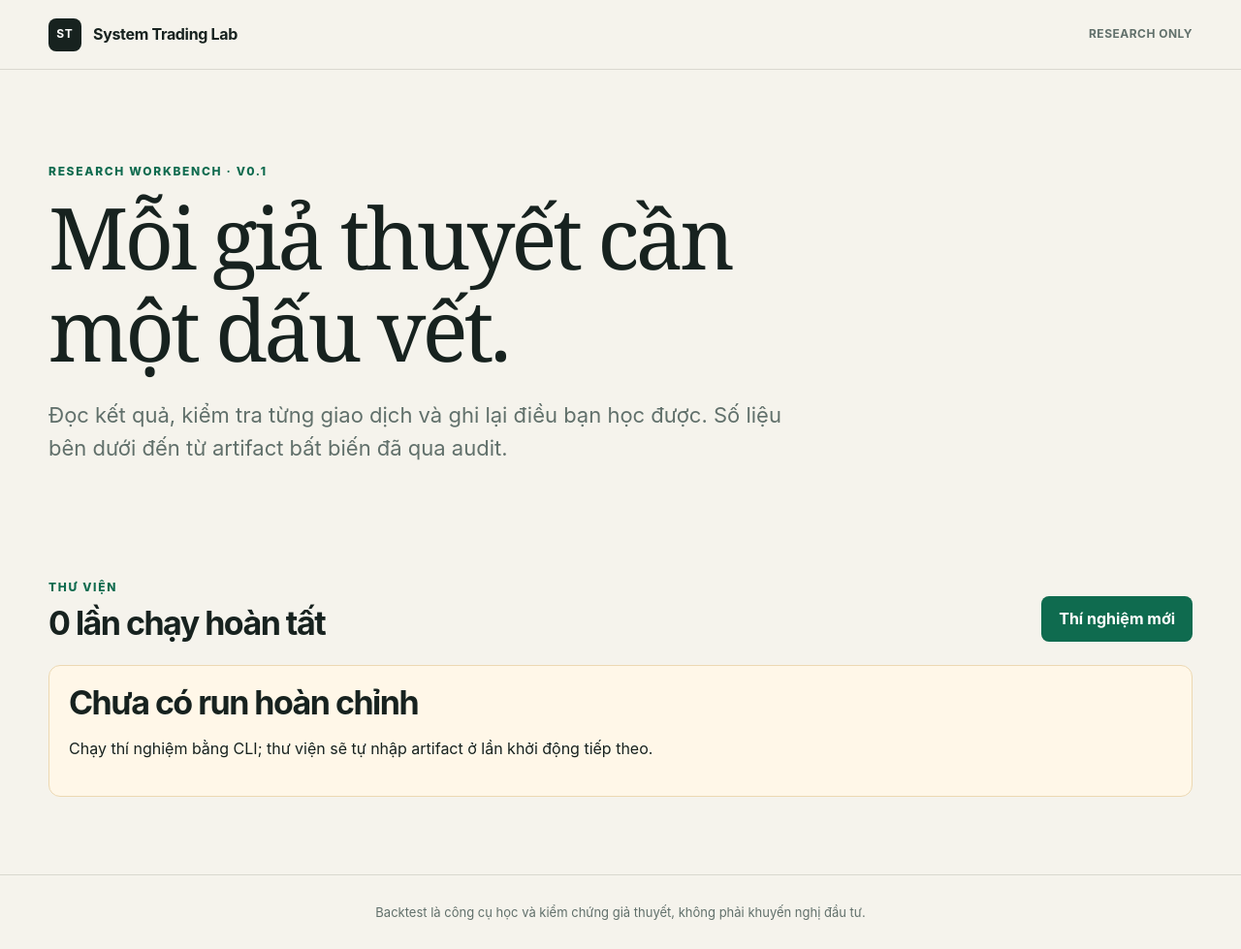
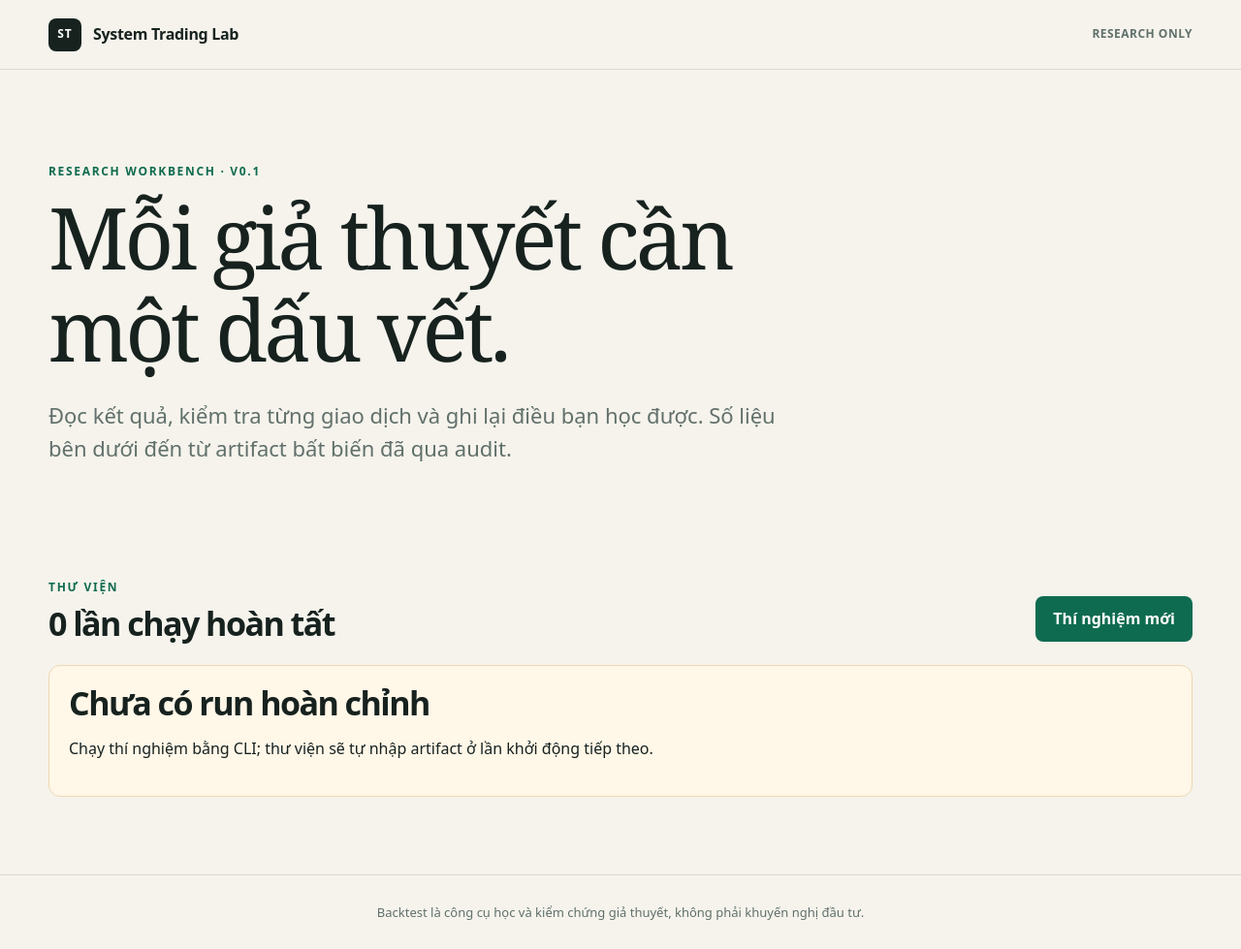
Before and after one commit to juliuss1907/AIgorithmic-trading, a FastAPI app: page / in a window 1280 px wide. Shown: the whole page at 97% size. Run offline with FastAPI, Linux system fonts and the light colour scheme; data that the repository does not hold is empty.

Commit message:
fix: refine interface typography stack

```diff
--- a/lab/web_assets/static/app.css
+++ b/lab/web_assets/static/app.css
@@ -9,9 +9,10 @@
   --orange: #d66b35;
   --red: #a43c33;
   --shadow: 0 18px 50px rgba(37, 48, 43, .08);
+  --font-interface: "Noto Sans", "Segoe UI", sans-serif;
 }
 * { box-sizing: border-box; }
-body { margin: 0; color: var(--ink); background: var(--paper); font-family: Inter, ui-sans-serif, system-ui, sans-serif; line-height: 1.55; }
+body { margin: 0; color: var(--ink); background: var(--paper); font-family: var(--font-interface); line-height: 1.55; }
 a { color: inherit; }
 .site-header { height: 72px; padding: 0 max(24px, calc((100vw - 1180px) / 2)); display: flex; align-items: center; justify-content: space-between; border-bottom: 1px solid var(--line); }
 .brand { display: flex; align-items: center; gap: 12px; text-decoration: none; font-weight: 750; letter-spacing: -.02em; }
```
